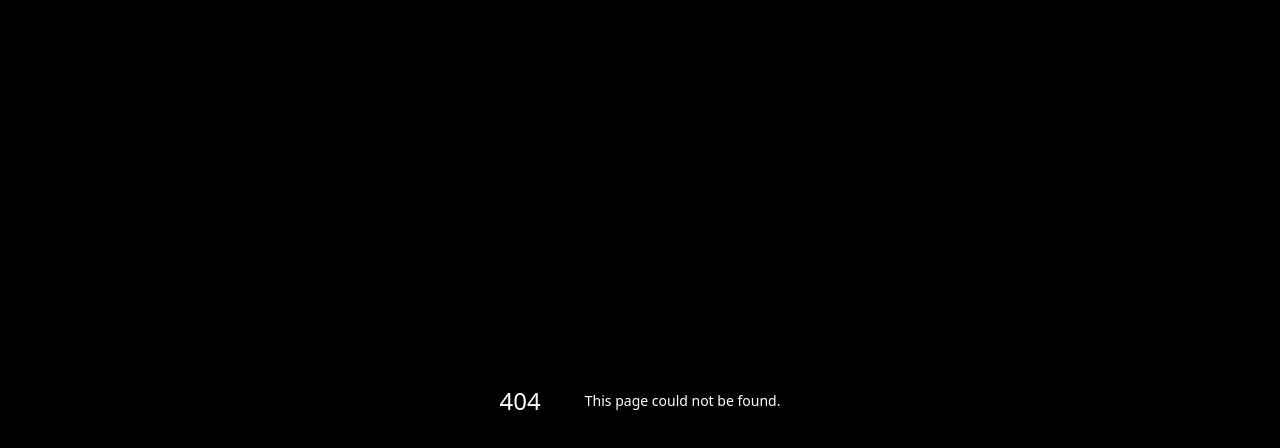
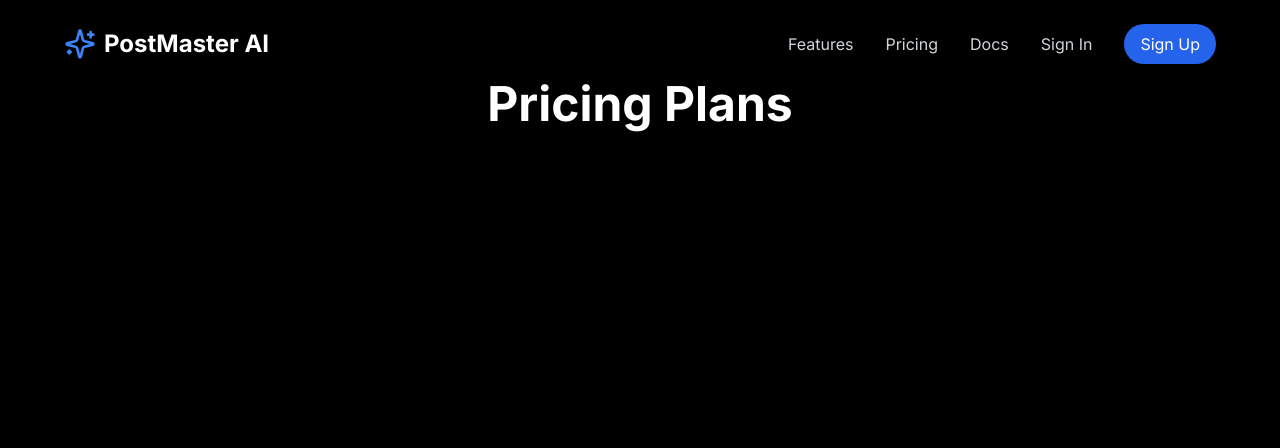
Before and after one commit to Nimit1775/Content-Generator, a Next.js app: page /pricing in a window 1280 px wide. Before the commit this address had no page. Shown: the top 448 px of the page. Built offline with nearby package versions, Linux system fonts and the light colour scheme; no server answers.

Commit message:
will make it tommorow

```diff
--- /dev/null
+++ b/app/docs/page.tsx
@@ -0,0 +1,17 @@
+import { Navbar } from "@/components/Navbar"
+
+export default function DocsPage () {
+    return (
+        <div className="min-h-screen bg-black text-gray-100">
+        <Navbar/>
+        <main className="container mx-auto px-8 py-20">
+        <h1 className="text-5xl font-bold mb-12 text-center text-white">
+        Docs page
+        </h1>
+        <div className="grid grid-cols-1 md:grid-cols-3 gap-8 max-w-6xl mx-auto">
+
+        </div>
+          </main>
+        </div>
+    )
+}
--- /dev/null
+++ b/app/pricing/page.tsx
@@ -0,0 +1,57 @@
+'use client ' ;
+import { Navbar } from "@/components/Navbar";
+
+
+
+
+const pricingPlans = [
+    {
+      name: "Basic",
+      price: "9",
+      priceId: "price_1PyFKGBibz3ZDixDAaJ3HO74",
+      features: [
+        "100 AI-generated posts per month",
+        "Twitter thread generation",
+        "Basic analytics",
+      ],
+    },
+    {
+      name: "Pro",
+      price: "29",
+      priceId: "price_1PyFN0Bibz3ZDixDqm9eYL8W",
+      features: [
+        "500 AI-generated posts per month",
+        "Twitter, Instagram, and LinkedIn content",
+        "Advanced analytics",
+        "Priority support",
+      ],
+    },
+    {
+      name: "Enterprise",
+      price: "Custom",
+      priceId: null,
+      features: [
+        "Unlimited AI-generated posts",
+        "All social media platforms",
+        "Custom AI model training",
+        "Dedicated account manager",
+      ],
+    },
+  ];
+
+  export default function PricingPage () {
+
+    return (
+        <div className="min-h-screen bg-black text-gray-100">
+        <Navbar/>
+        <main className="container mx-auto px-8 py-20">
+        <h1 className="text-5xl font-bold mb-12 text-center text-white">
+          Pricing Plans
+        </h1>
+        <div className="grid grid-cols-1 md:grid-cols-3 gap-8 max-w-6xl mx-auto">
+
+        </div>
+          </main>
+        </div>
+    )
+  }
--- a/components/ClientNavbar.tsx
+++ b/components/ClientNavbar.tsx
@@ -1,5 +1,4 @@
 'use client';
-
 import { useState, useEffect } from 'react';
 import Link from 'next/link';
 import { Menu, Sparkles, X } from 'lucide-react';
@@ -15,31 +14,43 @@ export function ClientNavbar() {
         window.addEventListener('scroll', handleScroll);
         return () => window.removeEventListener('scroll', handleScroll);
     }, []);
+//@ts-ignore
+    const handleScrollToFeatures = (e) => {
+        e.preventDefault();
+        const featuresSection = document.getElementById('features');
+        if (featuresSection) {
+            featuresSection.scrollIntoView({ behavior: 'smooth' });
+        }
+    };
 
     return (
         <div className={`fixed top-0 left-0 right-0 z-50 transition-all duration-300 ${isScrolled ? 'bg-gray-900/80 backdrop-blur-md' : 'bg-transparent'}`}>
             <nav className="container mx-auto px-4 sm:px-8 py-4 sm:py-6">
                 <div className="flex flex-wrap justify-between items-center max-w-6xl mx-auto">
-                    {/* The logo part is now inside ClientNavbar */}
                     <div className="flex items-center">
                         <Link href="/" className="flex items-center space-x-2">
-                        <Sparkles className="w-8 h-8 text-blue-500" />
+                            <Sparkles className="w-8 h-8 text-blue-500" />
                             <span className="text-xl sm:text-2xl font-bold text-white">PostMaster AI</span>
                         </Link>
                     </div>
 
-                    {/* Navigation Links */}
                     <button className="sm:hidden text-white focus:outline-none" onClick={() => setIsMenuOpen(!isMenuOpen)}>
                         {isMenuOpen ? <X className="w-6 h-6" /> : <Menu className="w-6 h-6" />}
                     </button>
                     <div className={`w-full sm:w-auto ${isMenuOpen ? 'block' : 'hidden'} sm:block mt-4 sm:mt-0`}>
                         <div className="flex flex-col sm:flex-row sm:items-center sm:space-x-8">
-                            {['Features', 'Pricing', 'Docs'].map((item) => (
-                                <Link key={item} href={`/${item.toLowerCase()}`} className="text-gray-300 hover:text-white transition-colors py-2 sm:py-0 relative group">
-                                    {item}
-                                    <span className="absolute left-0 right-0 bottom-0 h-0.5 bg-blue-500 transform scale-x-0 group-hover:scale-x-100 transition-transform origin-left"></span>
-                                </Link>
-                            ))}
+                            <Link href="/#features" onClick={handleScrollToFeatures} className="text-gray-300 hover:text-white transition-colors py-2 sm:py-0 relative group">
+                                Features
+                                <span className="absolute left-0 right-0 bottom-0 h-0.5 bg-blue-500 transform scale-x-0 group-hover:scale-x-100 transition-transform origin-left"></span>
+                            </Link>
+                            <Link href="/pricing" className="text-gray-300 hover:text-white transition-colors py-2 sm:py-0 relative group">
+                                Pricing
+                                <span className="absolute left-0 right-0 bottom-0 h-0.5 bg-blue-500 transform scale-x-0 group-hover:scale-x-100 transition-transform origin-left"></span>
+                            </Link>
+                            <Link href="/docs" className="text-gray-300 hover:text-white transition-colors py-2 sm:py-0 relative group">
+                                Docs
+                                <span className="absolute left-0 right-0 bottom-0 h-0.5 bg-blue-500 transform scale-x-0 group-hover:scale-x-100 transition-transform origin-left"></span>
+                            </Link>
                             {userId && (
                                 <Link href="/generate" className="text-gray-300 hover:text-white transition-colors py-2 sm:py-0 relative group">
                                     Dashboard
```
